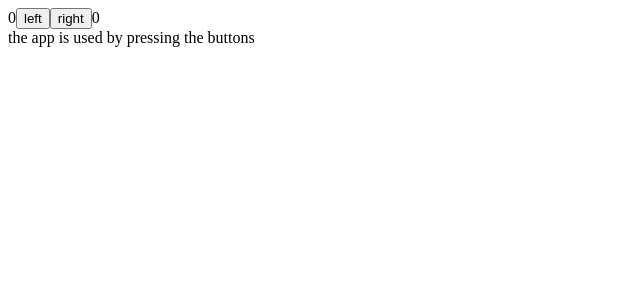
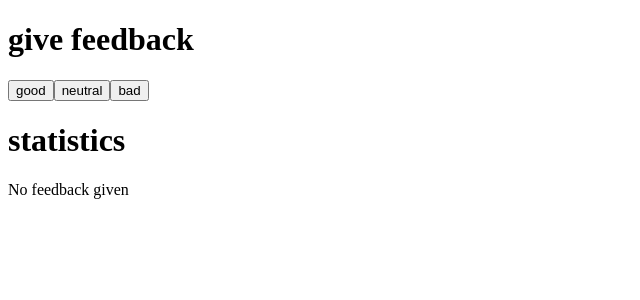
Before and after one commit to JimMagnusson/steamboost, a React (Create React App) app in the folder part1/: page / in a window 1280 px wide. Shown: the top 300 px of the page, without its empty margins (0-640 px from the left). Built offline with nearby package versions, Linux system fonts and the light colour scheme.

Commit message:
Add state excercise

```diff
--- a/part1/src/App.js
+++ b/part1/src/App.js
@@ -69,6 +69,37 @@ const History = (props) => {
   )
 }
 
+const Statistics = (props) => {
+  console.log(props)
+  if(props.good + props.neutral + props.bad > 0) {
+    return(
+      <div>
+        <StastisticLine text ="good" value = {props.good}></StastisticLine>
+        <StastisticLine text ="neutral" value = {props.neutral}></StastisticLine>
+        <StastisticLine text ="neutral" value = {props.bad}></StastisticLine>
+        <StastisticLine text ="bad" value = {props.all}></StastisticLine>
+        <StastisticLine text ="average" value = {props.average}></StastisticLine>
+        <StastisticLine text ="positive" value = {props.positive * 100 + ' %'}></StastisticLine>
+      </div>
+      )
+  }
+  else {
+    return (
+      <div>
+      <p>No feedback given</p>
+    </div>
+    )
+  }
+}
+
+const StastisticLine = (props) => {
+  return(
+    <div>
+      <p>{props.text} {props.value}</p>
+    </div>
+  )
+}
+
 const App = (props) => {
 
   // For 1a
@@ -119,14 +150,45 @@ const App = (props) => {
     setRight(updatedRigth)
     setTotal(left + updatedRigth)
   }
+  // save clicks of each button to its own state
+  const [good, setGood] = useState(0)
+  const [neutral, setNeutral] = useState(0)
+  const [bad, setBad] = useState(0)
+
+  const handleGoodReview = () => {
+    const updatedGood = good + 1
+    setGood(updatedGood)
+  }
+
+  const handleNeutralReview = () => {
+    const updatedNeutral = neutral + 1
+    setNeutral(updatedNeutral)
+  }
+
+  const handleBadReview = () => {
+    const updatedBad = bad + 1
+    setBad(updatedBad)
+  }
+
+  const getReviewCount = () => good + neutral + bad
+
+  const getAverage = () => (good - bad)/getReviewCount()
+
+  const getPositivePercentage = () => good/getReviewCount()
 
   return (
     <div>
-      {left}
-      <Button handleClick={handleLeftClick} text='left' />
-      <Button handleClick={handleRightClick} text='right' />
-      {right}
-      <History allClicks={allClicks} />
+      <h1>
+        give feedback
+      </h1>
+      <Button handleClick={handleGoodReview} text="good" />
+      <Button handleClick={handleNeutralReview} text="neutral" />
+      <Button handleClick={handleBadReview} text="bad" />
+      <h1>
+        statistics
+      </h1>
+      <Statistics good = {good} neutral = {neutral} bad = {bad} all = {getReviewCount()} average = {getAverage()} positive = {getPositivePercentage()}></Statistics>
+
     </div>
   )
 }
```
